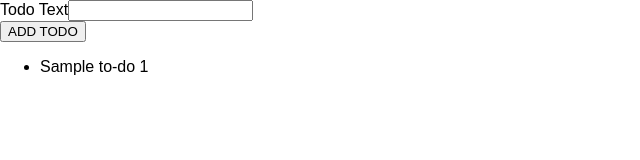
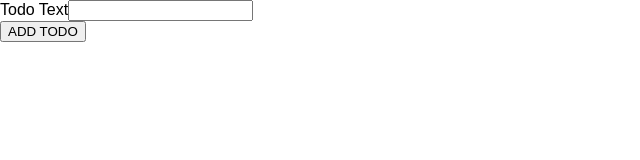
Before and after one commit to jomcab/to-do-app, a React (Create React App) app: page / in a window 1280 px wide. Shown: the top 160 px of the page, without its empty margins (0-640 px from the left). Built offline with nearby package versions, Linux system fonts and the light colour scheme.

Commit message:
Adding todo using state and interface

```diff
--- a/src/App.tsx
+++ b/src/App.tsx
@@ -1,12 +1,13 @@
-import React from 'react';
+import React, { useState } from 'react';
 import NewTodo from './components/NewTodo';
 import TodoList from './components/TodoList';
+import { Todo } from './todo.model';
 
 function App() {
-  const todos = [{ id: 't1', text: 'Sample to-do 1'}];
+  const [todos, setTodos] = useState<Todo[]>([]);
 
   const todoAddHandler = (text: string) => {
-    console.log(text);
+    setTodos(prevTodos => [...prevTodos, {id: Math.random().toString(), text: text}]);
   }
 
   return (
--- /dev/null
+++ b/src/todo.model.ts
@@ -0,0 +1,4 @@
+export interface Todo{
+  id: string;
+  text: string;
+}
```
